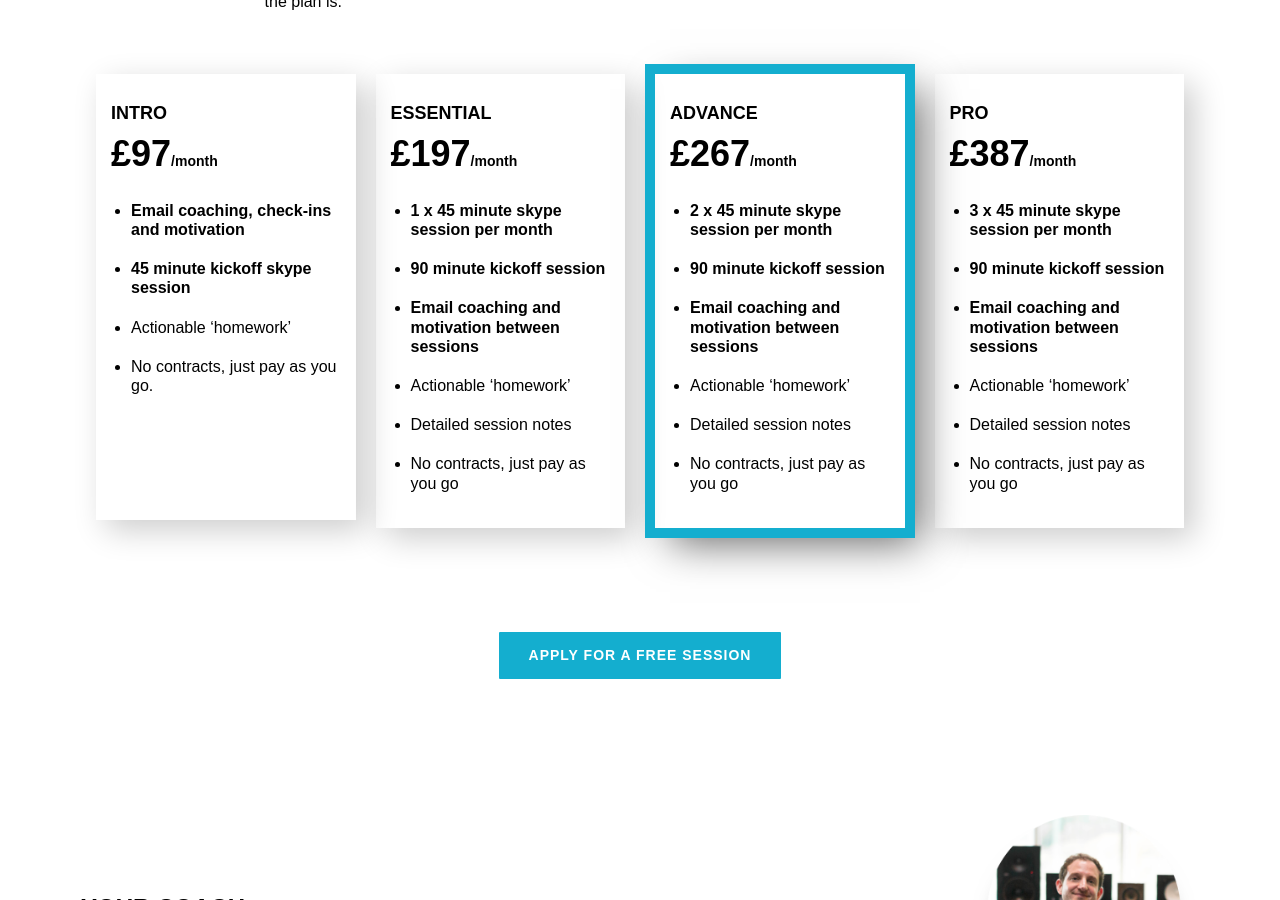
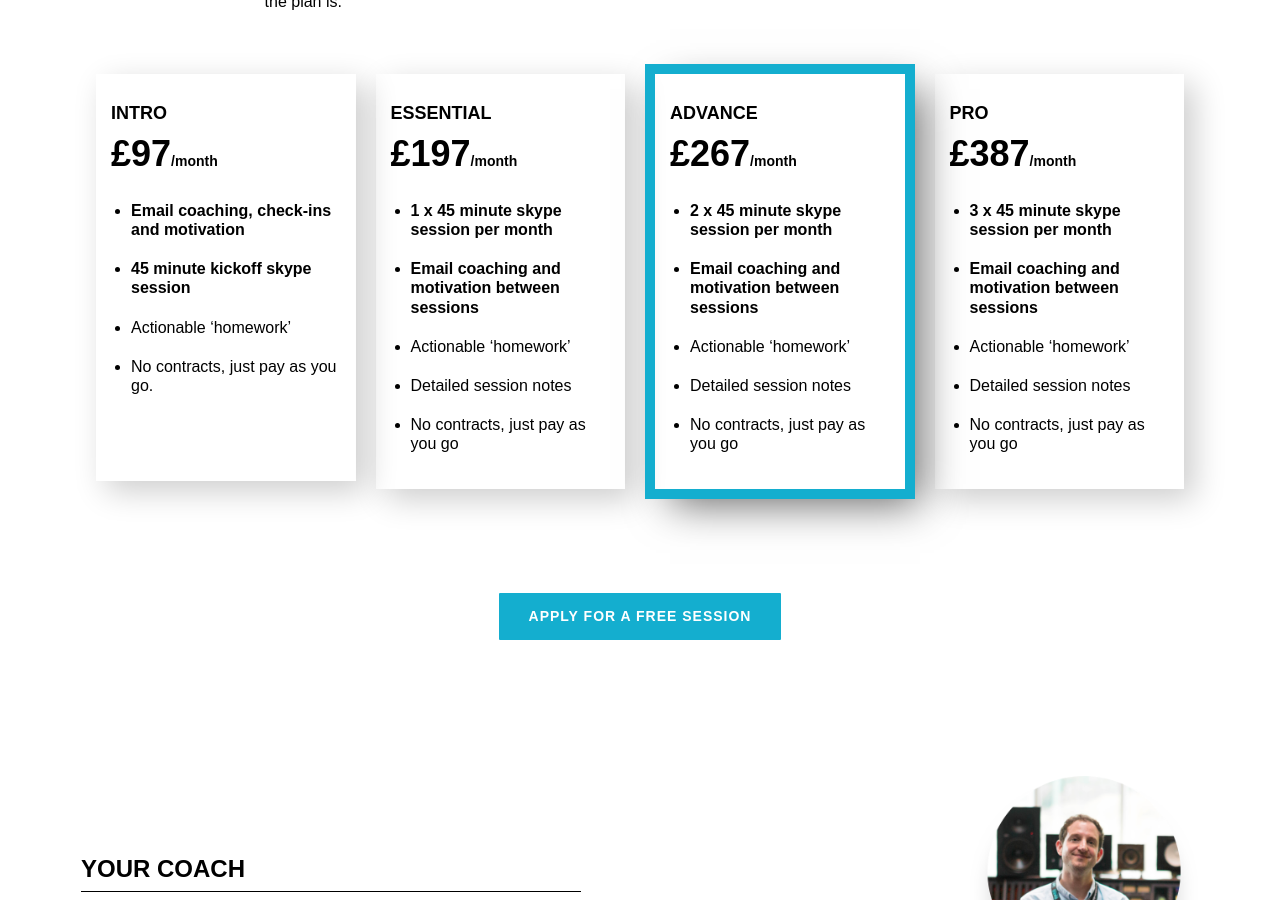
Before and after one commit to mlangsman/Coaching-Site, a Jekyll site: the page built from index.html, in a window 1280 px wide and 900 px high, scrolled down 4310 px. Built offline with Jekyll 4.4.1, drawn with Linux system fonts in a browser that asks for light colours; nearby versions of some CDN libraries.

Commit message:
Updated pricing

```diff
--- a/index.html
+++ b/index.html
@@ -269,7 +269,6 @@ title: Different Beat
 					<span class="price">£197</span><span class="frequency">/month</span>
 					<ul>
 						<li class="highlight">1 x 45 minute skype session per month</li>
-						<li class="highlight">90 minute kickoff session</li>
 						<li class="highlight">Email coaching and motivation between sessions</li>
 						<li>Actionable ‘homework’</li>
 						<li>Detailed session notes</li>
@@ -285,7 +284,6 @@ title: Different Beat
 					<span class="price">£267</span><span class="frequency">/month</span>
 					<ul>
 						<li class="highlight">2 x 45 minute skype session per month</li>
-						<li class="highlight">90 minute kickoff session</li>
 						<li class="highlight">Email coaching and motivation between sessions</li>
 						<li>Actionable ‘homework’</li>
 						<li>Detailed session notes</li>
@@ -301,7 +299,6 @@ title: Different Beat
 					<span class="price">£387</span><span class="frequency">/month</span>
 					<ul>
 						<li class="highlight">3 x 45 minute skype session per month</li>
-						<li class="highlight">90 minute kickoff session</li>
 						<li class="highlight">Email coaching and motivation between sessions</li>
 						<li>Actionable ‘homework’</li>
 						<li>Detailed session notes</li>
```
